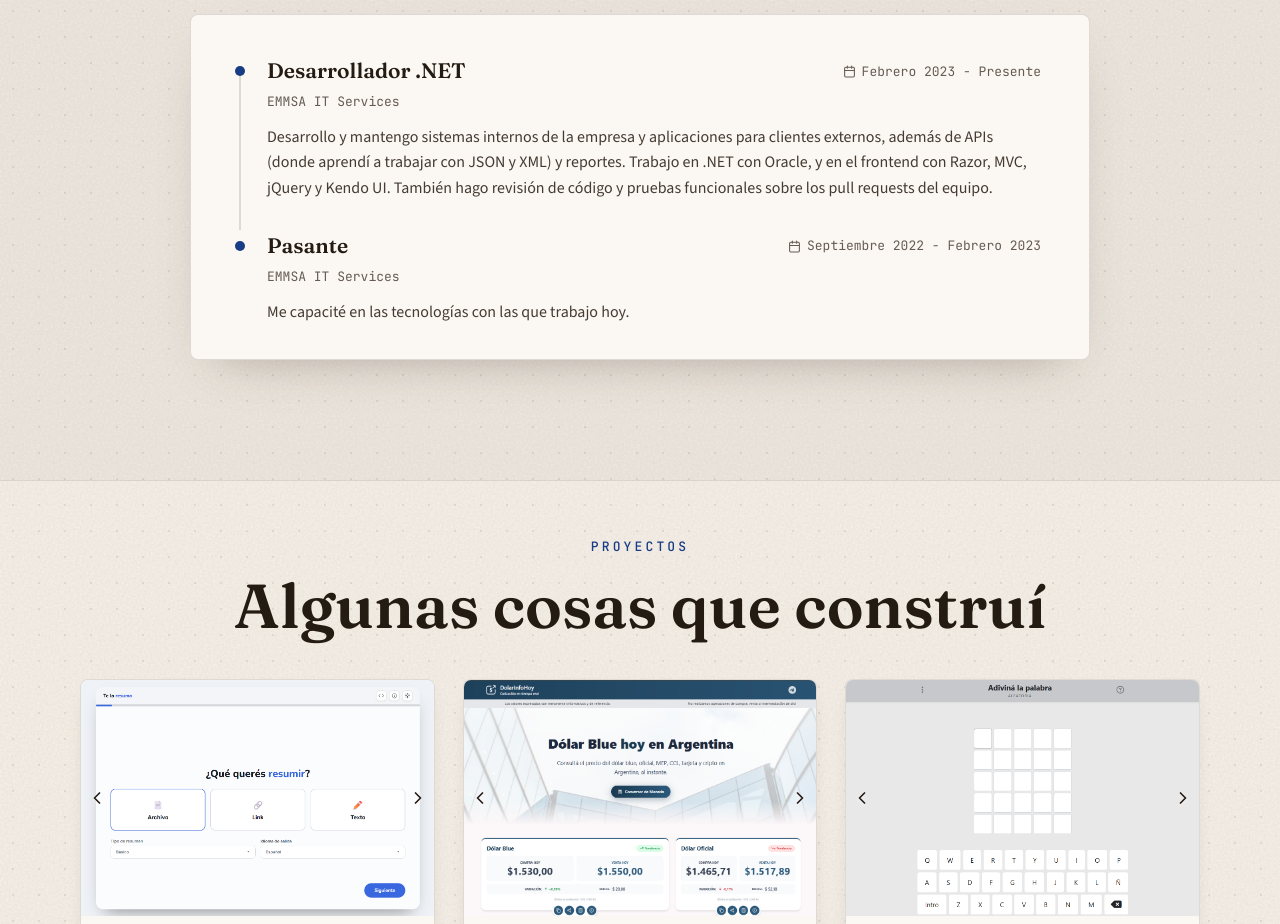
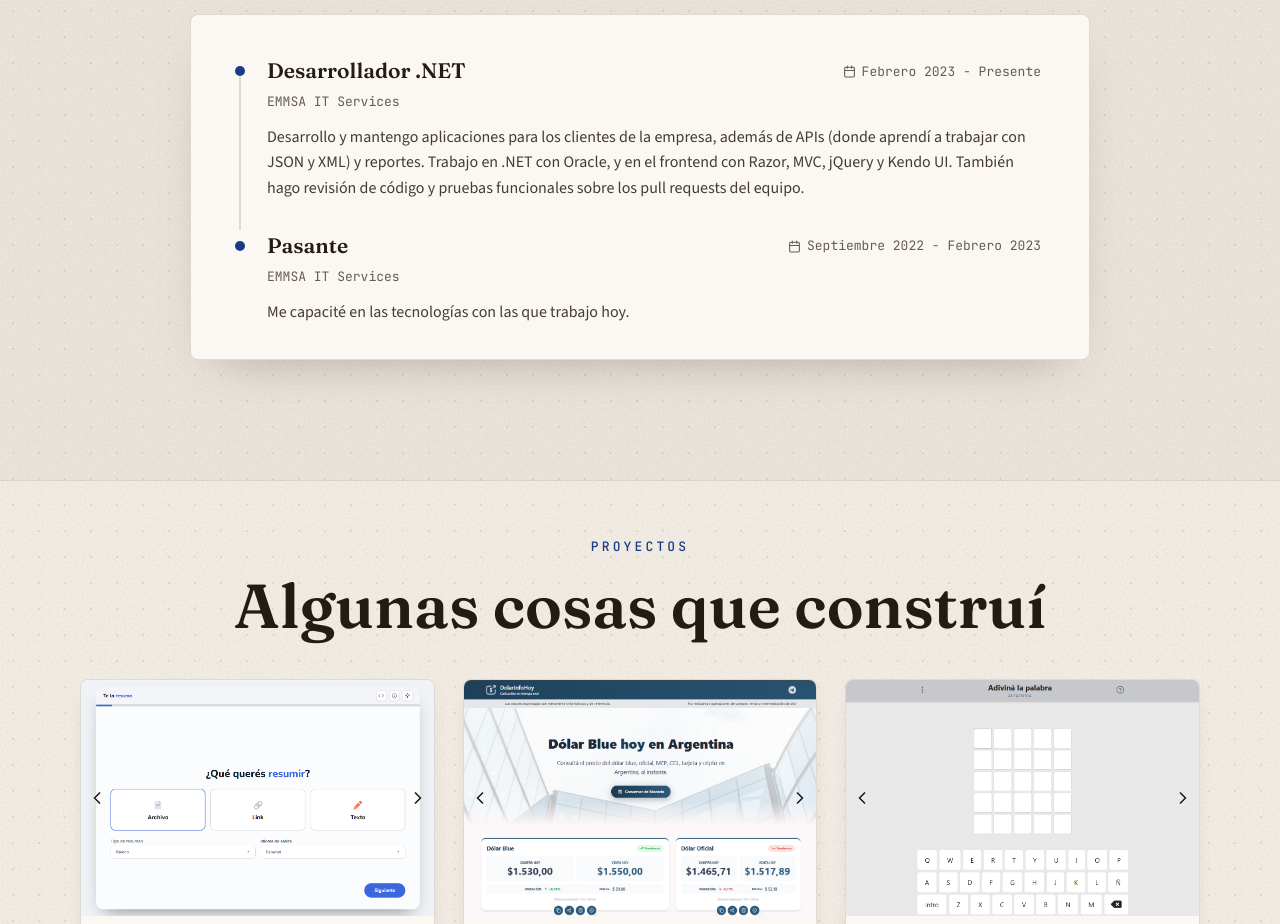
Before and after one commit to LautaroManzo/Portfolio, a React (Vite) app: page / in a window 1280 px wide. Shown: the part 1120-2044 px from the top of the page. Built offline with nearby package versions, Linux system fonts and the light colour scheme.

Commit message:
Ajustes en textos del sitio y CV

```diff
--- a/src/data/timeline.js
+++ b/src/data/timeline.js
@@ -5,7 +5,7 @@ export const timelineItems = [
     title: "Desarrollador .NET",
     body: "EMMSA IT Services",
     description:
-      "Desarrollo y mantengo sistemas internos de la empresa y aplicaciones para clientes externos, además de APIs (donde aprendí a trabajar con JSON y XML) y reportes. Trabajo en .NET con Oracle, y en el frontend con Razor, MVC, jQuery y Kendo UI. También hago revisión de código y pruebas funcionales sobre los pull requests del equipo.",
+      "Desarrollo y mantengo aplicaciones para los clientes de la empresa, además de APIs (donde aprendí a trabajar con JSON y XML) y reportes. Trabajo en .NET con Oracle, y en el frontend con Razor, MVC, jQuery y Kendo UI. También hago revisión de código y pruebas funcionales sobre los pull requests del equipo.",
   },
   {
     cat: "job",
```
Also changed, not shown: 1 other file (tests, documents, lock files or other folders).
